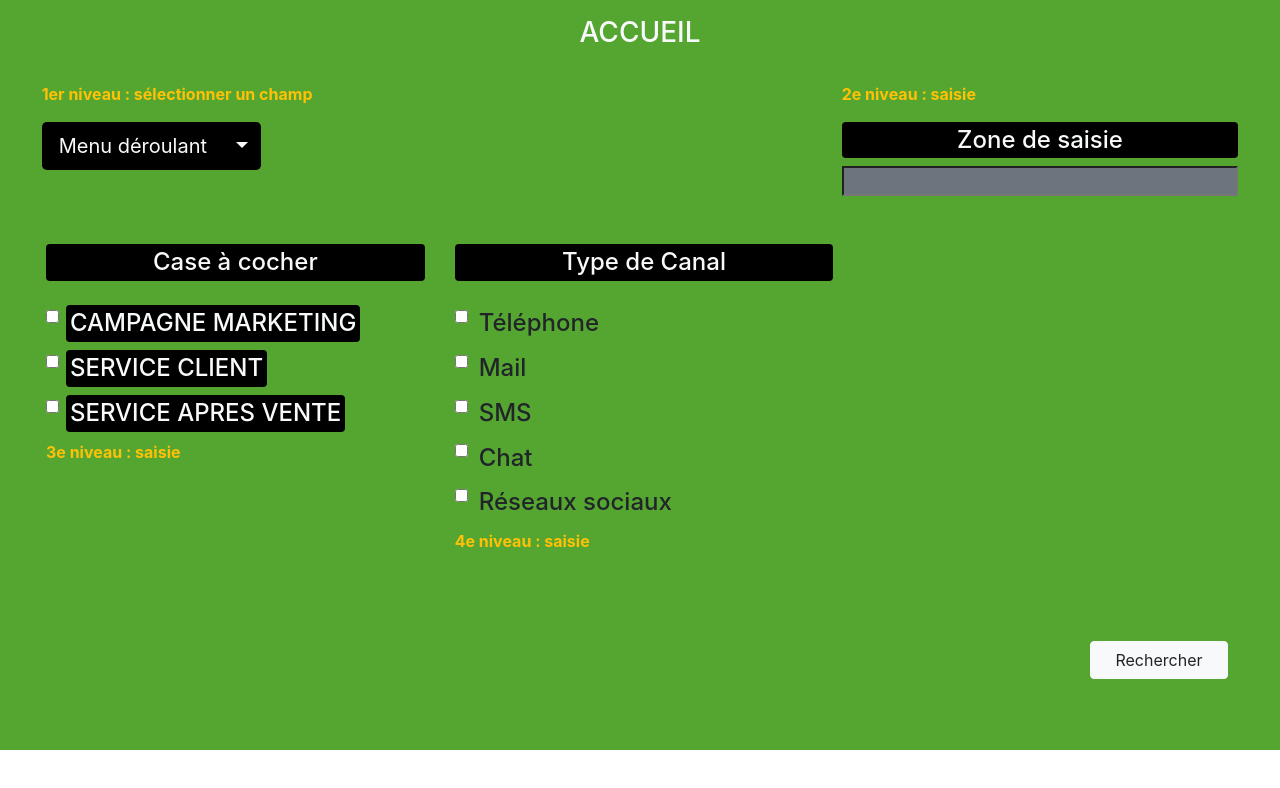
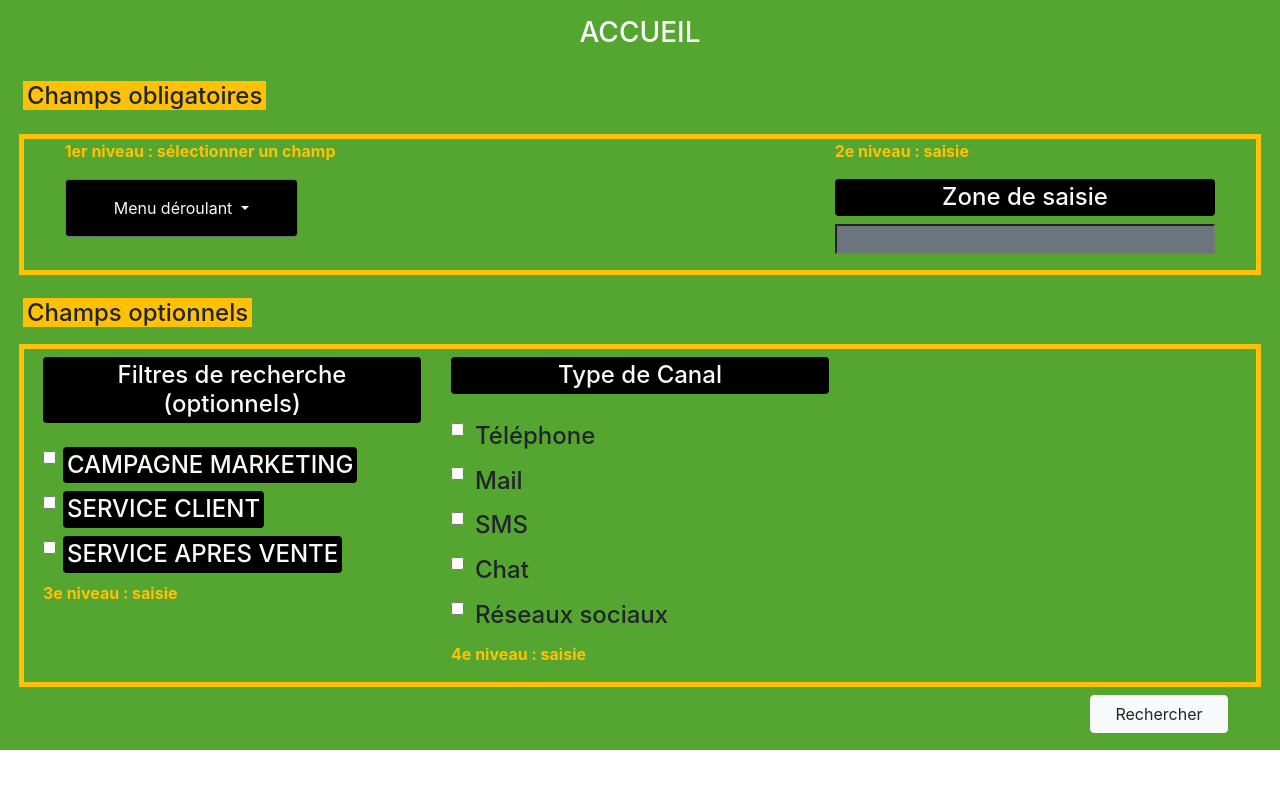
Before and after one commit to lincayS/Telingence, a plain HTML site: page accueil2.html in a window 1280 px wide. Drawn offline with nearby package versions, Linux system fonts and the light colour scheme.

Commit message:
page d'accueil modifiée

```diff
--- a/accueil2.html
+++ b/accueil2.html
@@ -16,21 +16,22 @@
             <h3 class="text-center pt-3 text-light">ACCUEIL</h3>
         </div>
         <br>
-<div class="row justify-content-around">
+        <h4 class="bg-warning text-reset d-inline ml-2 px-1">Champs obligatoires</h4>
+        <br>
+        <br>
+<div class="row justify-content-around pb-3 mx-1" id="border3">
             <div class="col-4">
         <p class="text-warning font-weight-bold">1er niveau : sélectionner un champ</p>
-                <div class="btn-group ">
-    <button class="btn btn-lg text-light" id="deroulant" type="button">
+        <div class="dropdown">
+          <a class="btn btn-secondary dropdown-toggle text-light px-5 py-3" href="#" role="button" id="deroulant" data-toggle="dropdown" aria-haspopup="true" aria-expanded="false">
             Menu déroulant
-    </button>
-    <button type="button" class="btn btn-lg dropdown-toggle dropdown-toggle-split text-light" id="deroulant" data-toggle="dropdown" aria-haspopup="true" aria-expanded="false">
-      <span class="sr-only">Toggle Dropdown</span>
-    </button>
-    <div class="dropdown-menu">
-        <a class="dropdown-item" href="#">Nom client/prospect</a>
+          </a>
+
+          <div class="dropdown-menu px-3" aria-labelledby="dropdownMenuLink">
+            <a class="dropdown-item" href="#">Nom client/Prospect</a>
             <a class="dropdown-item" href="#">Identifiant client</a>
             <a class="dropdown-item" href="#">Adresse postale</a>
-        <a class="dropdown-item" href="#">Tel mobile</a>
+            <a class="dropdown-item" href="#">Tel Mobile</a>
             <a class="dropdown-item" href="#">Adresse mail</a>
           </div>
         </div>
@@ -41,9 +42,12 @@
             <input class="bg-secondary w-100">
         </div>
 </div>
-    <div class="row mt-5 mr-2 ml-3">
+<br>
+        <h4 class="bg-warning text-reset d-inline ml-2 px-1">Champs optionnels</h4>
+        <br>
+    <div class="row mt-3 mr-1 ml-1 pt-2 px-1" id="border3">
         <div class="col-4">
-            <h4 class="rounded text-center p-1 text-light" id="deroulant">Case à cocher</h4>
+            <h4 class="rounded text-center p-1 text-light" id="deroulant">Filtres de recherche (optionnels)</h4>
 
             <div class="form-check pt-3">
                 <input class="form-check-input" type="checkbox" value="" id="defaultCheck1">
@@ -102,11 +106,9 @@
               <p class="text-warning font-weight-bold">4e niveau : saisie</p>
     </div>
     </div>
-<br>
-<br>
-<br>
 
-<button type="submit" class="btn btn-light float-right px-4" id="btns">Rechercher</button>
+
+<button type="submit" class="btn btn-light float-right px-4 mt-2" id="btns">Rechercher</button>
 
 </div>
 
--- a/style2.css
+++ b/style2.css
@@ -23,3 +23,10 @@
     color:white;
     margin-right:3%;
 }
+#border3{
+    border: 5px solid  #ffc107;
+
+}
+body{
+    overflow-y: hidden;
+}
```
Also changed, not shown: affichage.html (renamed from recherche2.html, +1 -1 lines), connexion.html (+1 -1 lines), resultats.html (+1 -1 lines). Lines whose indentation alone changed are shown as unchanged.
